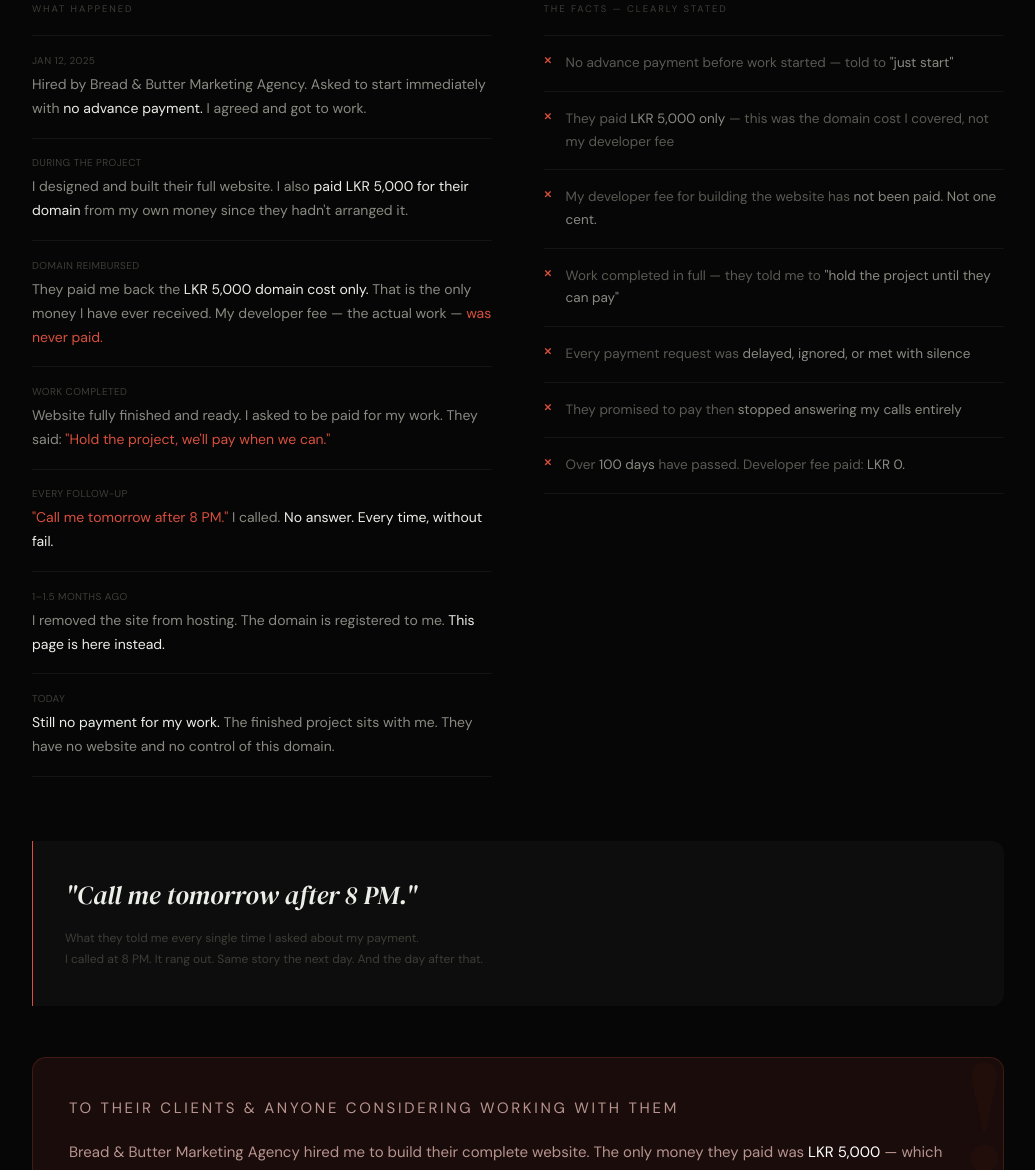
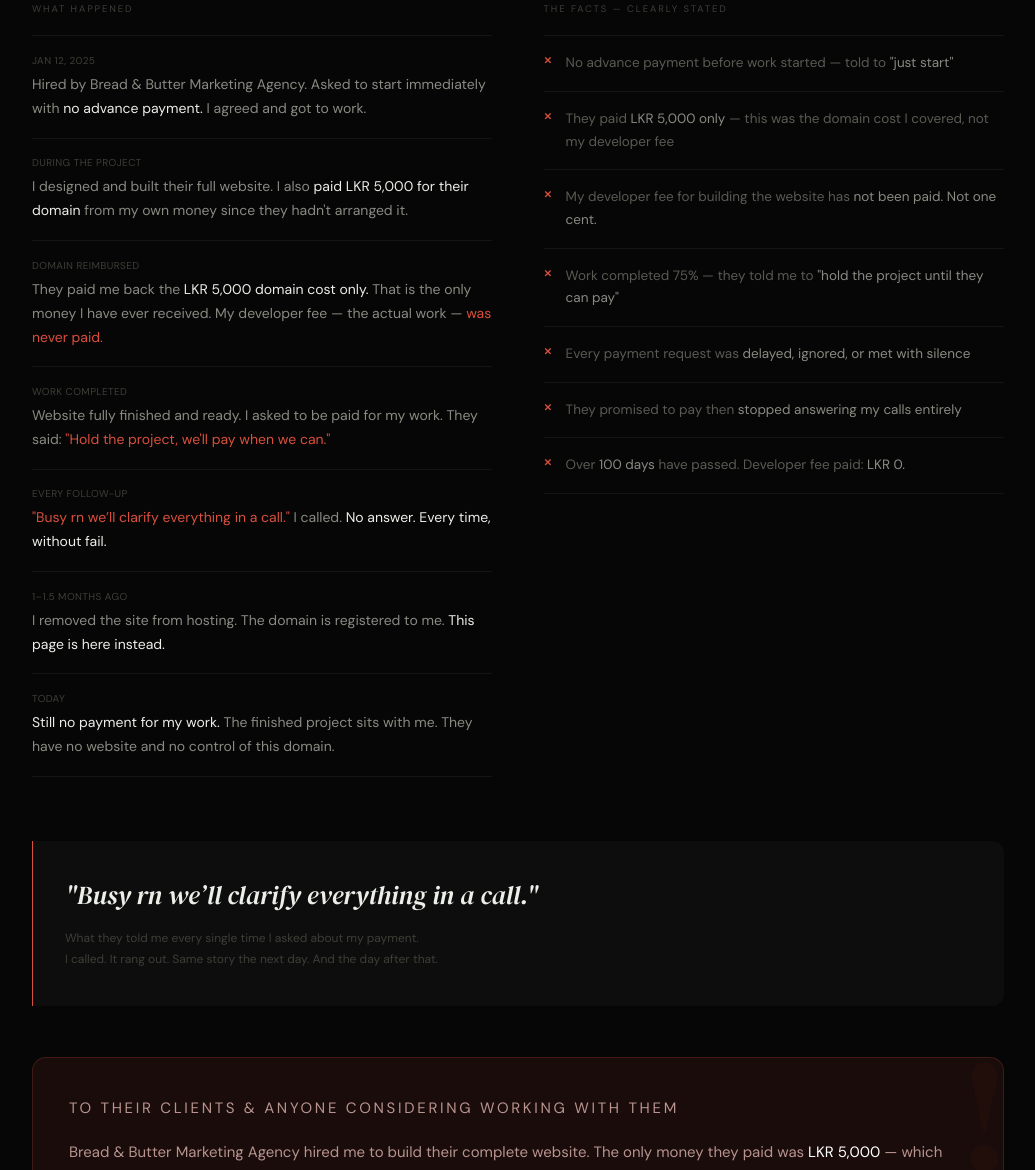
Before and after one commit to RishBroProMax/bread-butter-notice, a plain HTML site: page index.html in a window 1280 px wide. Shown: the part 1041-2211 px from the top of the page, without its empty margins (122-1157 px from the left). Drawn offline with Linux system fonts and the light colour scheme.

Commit message:
Update index.html

```diff
--- a/index.html
+++ b/index.html
@@ -439,7 +439,7 @@
         </div>
         <div class="tl-row">
           <p class="tl-d">Every follow-up</p>
-          <p class="tl-t"><span class="r">"Call me tomorrow after 8 PM."</span> I called. <strong>No answer. Every time, without fail.</strong></p>
+          <p class="tl-t"><span class="r">"Busy rn we’ll clarify everything in a call."</span> I called. <strong>No answer. Every time, without fail.</strong></p>
         </div>
         <div class="tl-row">
           <p class="tl-d">1–1.5 months ago</p>
@@ -469,7 +469,7 @@
         </div>
         <div class="fact">
           <span class="fx">✕</span>
-          <p>Work completed in full — they told me to <strong>"hold the project until they can pay"</strong></p>
+          <p>Work completed 75% — they told me to <strong>"hold the project until they can pay"</strong></p>
         </div>
         <div class="fact">
           <span class="fx">✕</span>
@@ -489,8 +489,8 @@
 
     <!-- QUOTE -->
     <div class="quote">
-      <p class="q-text">"Call me tomorrow after 8 PM."</p>
-      <p class="q-attr">What they told me every single time I asked about my payment.<br>I called at 8 PM. It rang out. Same story the next day. And the day after that.</p>
+      <p class="q-text">"Busy rn we’ll clarify everything in a call."</p>
+      <p class="q-attr">What they told me every single time I asked about my payment.<br>I called. It rang out. Same story the next day. And the day after that.</p>
     </div>
 
     <!-- WARNING -->
```
